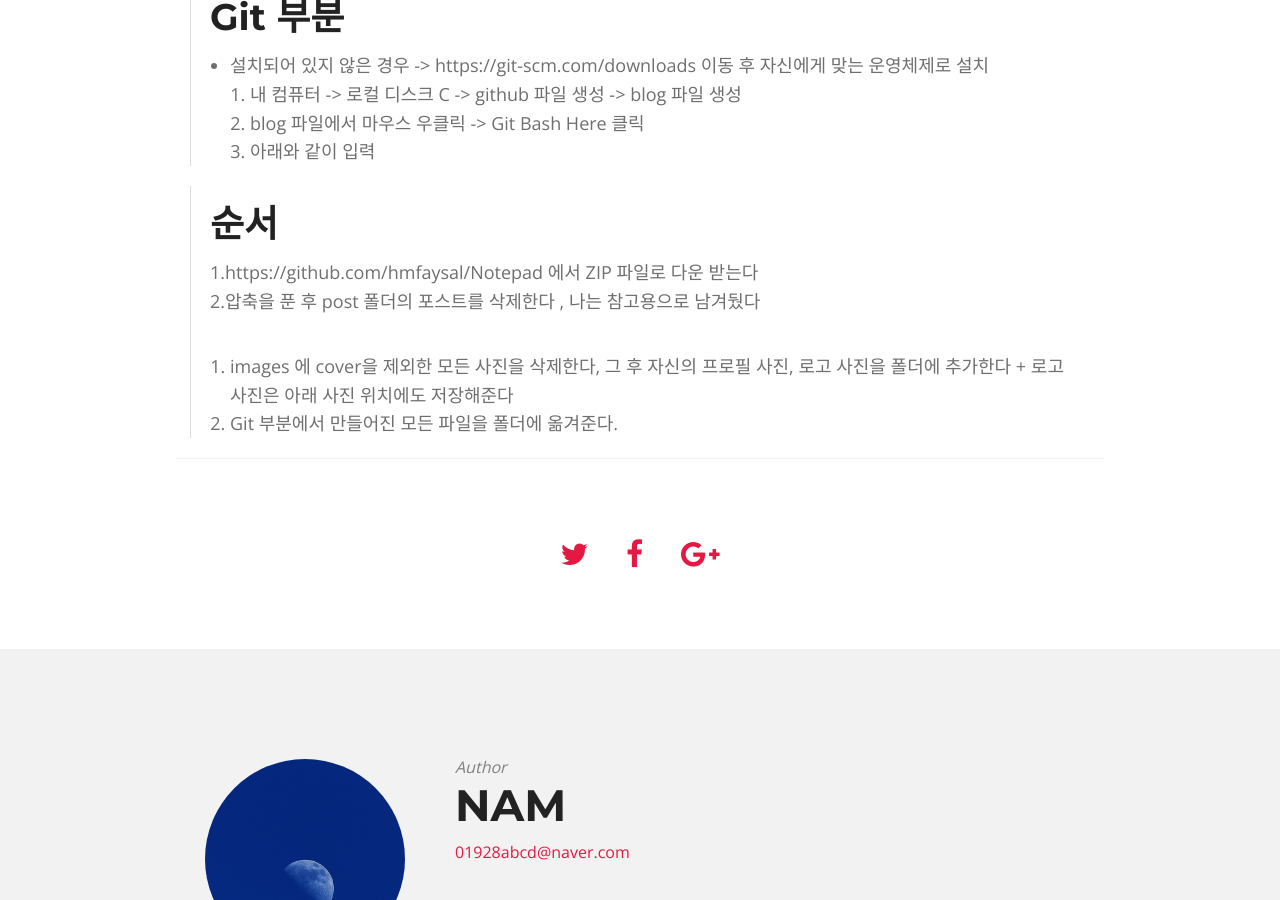
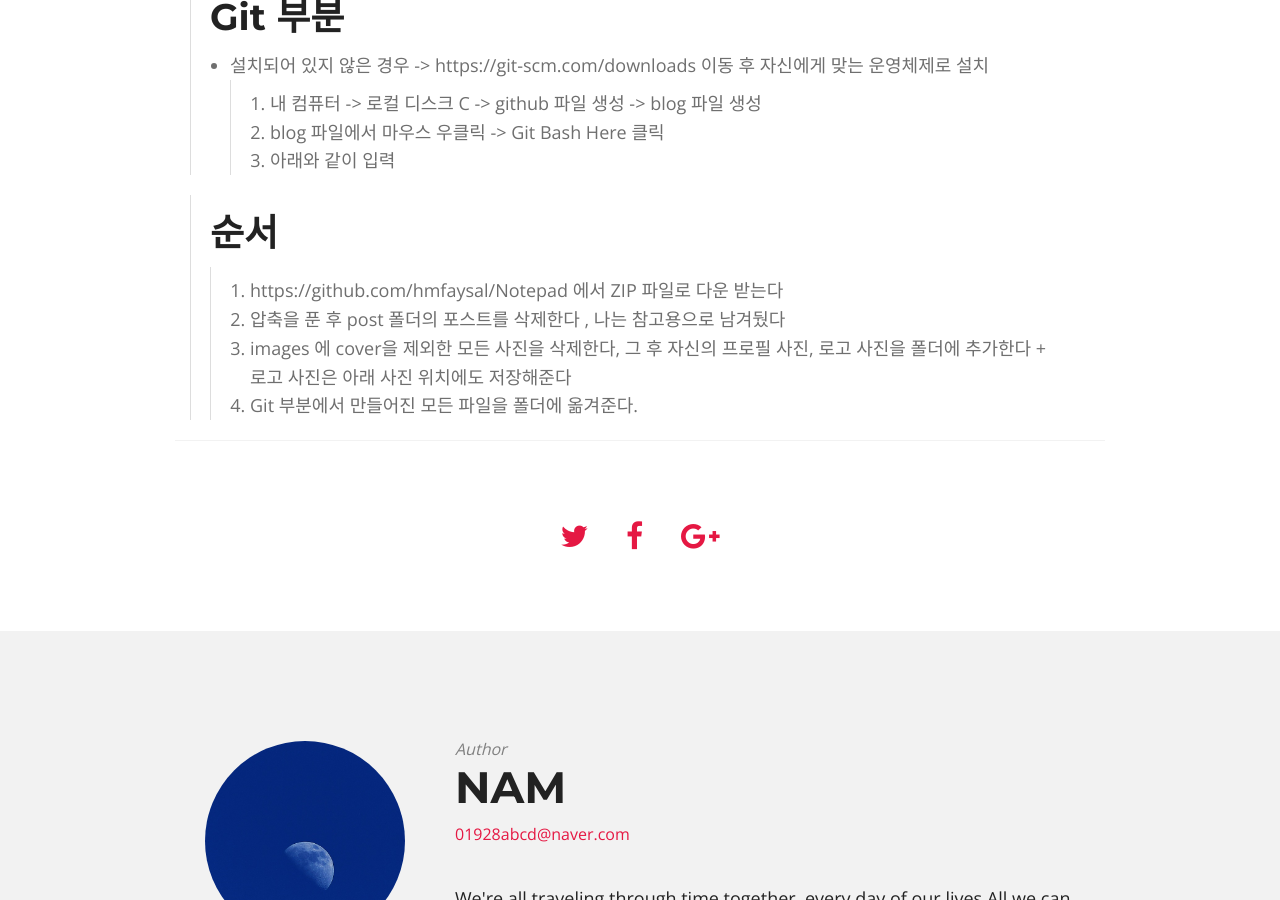
Before and after one commit to NamSuJi/namsuji.github.io, a Jekyll site: the page built from _posts/2019-11-24-HowTomakeBlog.md, in a window 1280 px wide and 900 px high, scrolled down 964 px. Built offline with Jekyll 4.4.1, drawn with Linux system fonts in a browser that asks for light colours; nearby versions of some CDN libraries; comment, search, counter and statistics services are not loaded.

Commit message:
Update 2019-11-24-HowTomakeBlog.md

```diff
--- a/_posts/2019-11-24-HowTomakeBlog.md
+++ b/_posts/2019-11-24-HowTomakeBlog.md
@@ -26,20 +26,20 @@
 
 > ## Github 계정 및 Repository 생성
  >> 1. 깃허브 메인 페이지로 들어가 준다 -> sign up 클릭 -> 가입
- ![image](/_postImage/howtomake1.PNG)
+ ![image](./_postImage/howtomake1.PNG)
  >> 2. 가입 후 새로운 레포지토리 생성 -> 레포지토리 이름(자신의ID.github.io) -> README.md 는 생성 X
- ![image](/_postImage/howtomake2.PNG)
+ ![image](./_postImage/howtomake2.PNG)
  >> 3. 만들어진 레포지토리로 들어가 아래와 같이 색칠된 주소 복사
- ![image](/_postImage/howtomake3.PNG)
+ ![image](./_postImage/howtomake3.PNG)
 
 > ## Git 부분
  * 설치되어 있지 않은 경우 -> https://git-scm.com/downloads 이동 후 자신에게 맞는 운영체제로 설치
- 1. 내 컴퓨터 -> 로컬 디스크 C -> github 파일 생성 -> blog 파일 생성
- 2. blog 파일에서 마우스 우클릭 -> Git Bash Here 클릭
- 3. 아래와 같이 입력
+ >> 1. 내 컴퓨터 -> 로컬 디스크 C -> github 파일 생성 -> blog 파일 생성
+ >> 2. blog 파일에서 마우스 우클릭 -> Git Bash Here 클릭
+ >> 3. 아래와 같이 입력
 
 > ## 순서
- 1.https://github.com/hmfaysal/Notepad 에서 ZIP 파일로 다운 받는다
- 2.압축을 푼 후 post 폴더의 포스트를 삭제한다 , 나는 참고용으로 남겨뒀다
- 3. images 에 cover을 제외한 모든 사진을 삭제한다, 그 후 자신의 프로필 사진, 로고 사진을 폴더에 추가한다 + 로고 사진은 아래 사진 위치에도 저장해준다
- 4. Git 부분에서 만들어진 모든 파일을 폴더에 옮겨준다.
+ >> 1. https://github.com/hmfaysal/Notepad 에서 ZIP 파일로 다운 받는다
+ >> 2. 압축을 푼 후 post 폴더의 포스트를 삭제한다 , 나는 참고용으로 남겨뒀다
+ >> 3. images 에 cover을 제외한 모든 사진을 삭제한다, 그 후 자신의 프로필 사진, 로고 사진을 폴더에 추가한다 + 로고 사진은 아래 사진 위치에도 저장해준다
+ >> 4. Git 부분에서 만들어진 모든 파일을 폴더에 옮겨준다.
```
